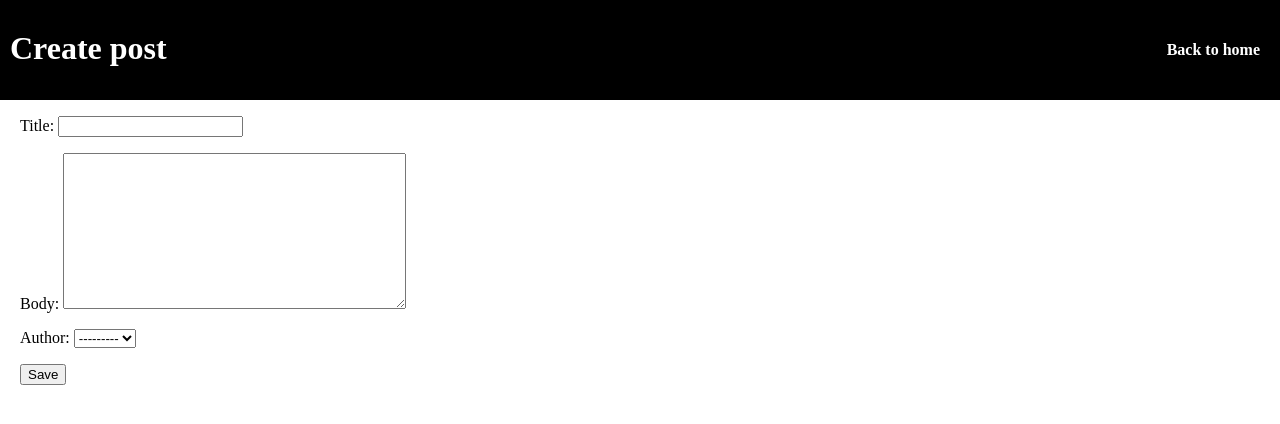
After one commit to vvkin/simple-blog-django, a Django app: page /post/new/ in a window 1280 px wide. The commit adds this page. Shown: the top 424 px of the page. Run offline with Django 3.2, Linux system fonts and the light colour scheme; data comes from the database, SQL or seed files in the repository; both versions use the stored data as it was after the commit.

Commit message:
Added function for adding new posts, updated template with nav-right

```diff
--- a/blog/models.py
+++ b/blog/models.py
@@ -9,7 +9,10 @@ class Post(models.Model):
         return self.title
 
     def short_text(self):
-        return f'{self.body[:500]} ...'
+        if len(self.body) > 500:
+            return self.body[:500] + '...'
+        else:
+            return self.body
 
     def full_text(self):
         return self.body
--- a/blog/urls.py
+++ b/blog/urls.py
@@ -1,7 +1,12 @@
 from django.urls import path
-from .views import BlogPostView, BlogDetailView
+from .views import (
+    BlogPostView,
+    BlogDetailView,
+    BlogCreateView,
+)
 
 urlpatterns = [
     path('', BlogPostView.as_view(), name='home'),
     path('post/<int:pk>/', BlogDetailView.as_view(), name='post'),
+    path('post/new/', BlogCreateView.as_view(), name='create_post')
 ]
--- a/blog/views.py
+++ b/blog/views.py
@@ -1,4 +1,8 @@
-from django.views.generic import ListView, DetailView
+from django.views.generic import (
+    ListView,
+    DetailView,
+    CreateView,
+)
 from .models import Post
 
 
@@ -9,3 +13,8 @@ class BlogPostView(ListView):
 class BlogDetailView(DetailView):
     model = Post
     template_name = 'one_post.html'
+
+class BlogCreateView(CreateView):
+    model = Post
+    template_name = 'post_new.html'
+    fields = '__all__'
--- a/static/css/style.css
+++ b/static/css/style.css
@@ -3,13 +3,16 @@ header#main-page-header{
     font-size: 16px;
     color: white;
     margin-bottom: 10px;
-    padding: 20px 0px 0px 0px;
+    padding: 20px 20px 0px 0px;
     height: 80px;
+    display: flex;
+    justify-content: space-between;
 }
 
 h1#page-header{
     padding: 0px;
     margin: 10px;
+    align-self: flex-start;
 }
 
 body{
@@ -35,3 +38,17 @@ a#back-to-home{
 article#content{
     margin: 0px 20px;
 }
+
+a#right-nav{
+    text-decoration: none;
+    color:white;
+    justify-self: end;
+    align-self: center;
+    margin-bottom: 20px;
+    font-weight: bold;
+    outline: 0px;
+}
+
+a#right-nav:hover{
+    color:gray;
+}
--- a/templates/base.html
+++ b/templates/base.html
@@ -9,6 +9,10 @@
     <body>
         <header id = "main-page-header">
             {% block header_content %}
+                <nav id="right-nav">
+                    {% block right_nav_content %}
+                    {% endblock right_nav_content %}
+                </nav>
             {% endblock header_content%}
         </header>
         <article id = "content">
--- a/templates/one_post.html
+++ b/templates/one_post.html
@@ -6,9 +6,11 @@
 
 {% block header_content %}
     <h1 id = "page-header">{{ post.title }}</h1>
+    {% block right_nav_content %}
+    <a href="{% url 'home' %}" id="right-nav">Back to home</a>
+    {% endblock right_nav_content %}
 {% endblock header_content %}
 
 {% block content %}
-    <a href = "{% url 'home' %}" id = "back-to-home">Back to home</a> <br>
     {{ post.full_text }}
 {% endblock content %}
--- /dev/null
+++ b/templates/post_new.html
@@ -0,0 +1,19 @@
+{% extends 'base.html' %}
+
+{% block title %}
+    <title>Create post</title>
+{% endblock title %}
+
+{% block header_content %}
+    <h1 id = "page-header">Create post</h1>
+    {% block right_nav_content %}
+        <a href="{% url 'home' %}" id="right-nav">Back to home</a>
+    {% endblock right_nav_content %}
+{% endblock header_content %}
+
+{% block content %}
+    <form action="" method="POST"> {% csrf_token %}
+        {{ form.as_p }}
+        <input type="submit" value="Save">
+    </form>
+{% endblock content %}
```
Also changed, not shown: templates/home.html (+5 -2 lines), db.sqlite3.
